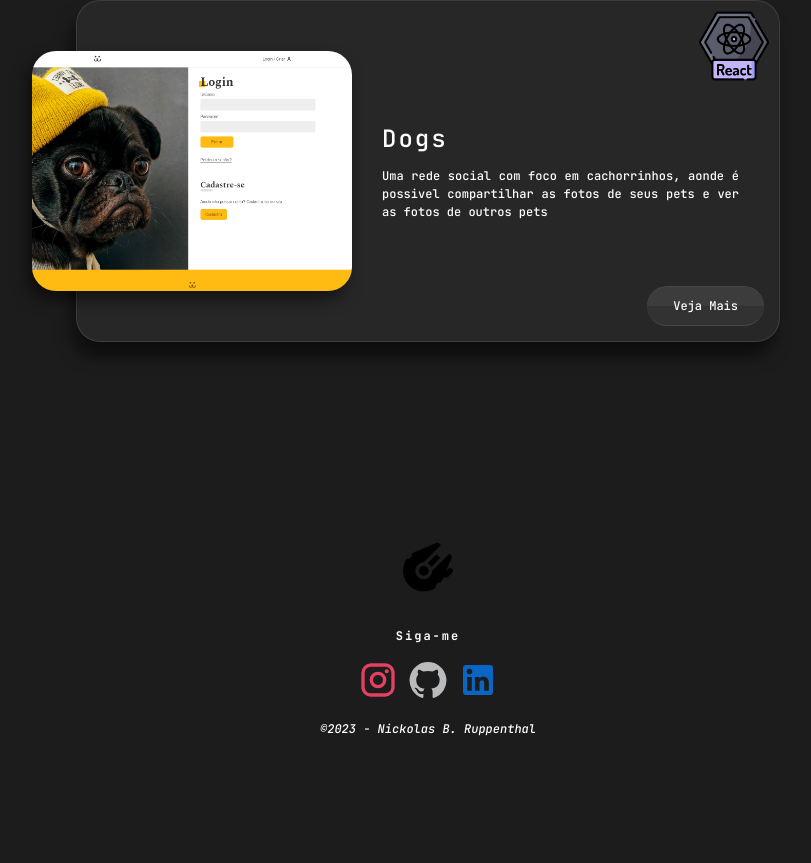
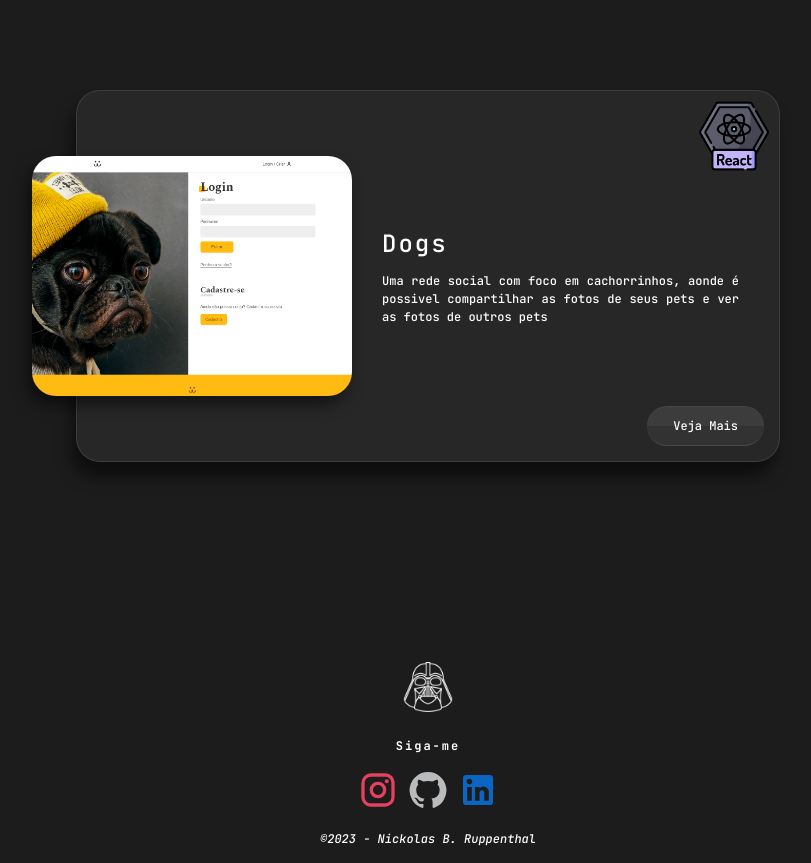
Before and after one commit to lothllann/Portfolio, a React (Vite) app: page /port/front in a window 1280 px wide. Shown: the part 1641-2504 px from the top of the page, without its empty margins (262-1073 px from the left). Before the commit the page ends 2394 px from the top, so only its background shows below. Built offline with nearby package versions, Linux system fonts and the light colour scheme.

Commit message:
portfolio

```diff
--- a/src/components/card/SiteCard.css
+++ b/src/components/card/SiteCard.css
@@ -10,6 +10,7 @@
   align-items: center;
   min-width: 350px ;
   width: 55vw;
+  height: 372px;
   max-width: 850px;
   padding: 50px 40px 50px 40px;
   background: rgba(255, 255, 255, 0.05);
@@ -23,6 +24,7 @@
 }
 
 .siteCard > img {
+  cursor: pointer;
   max-width: 400px;
   width: 25vw;
   height:30vh;
@@ -31,10 +33,23 @@
   margin-right: 30px;
   box-shadow: -5px 9px 15px rgba(0, 0, 0, 0.5);
   border-radius: inherit;
+  transition: all 0.5s ease-in-out;
   -webkit-border-radius: inherit;
   -moz-border-radius: inherit;
   -ms-border-radius: inherit;
   -o-border-radius: inherit;
+  -webkit-transition: all 0.5s ease-in-out;
+  -moz-transition: all 0.5s ease-in-out;
+  -ms-transition: all 0.5s ease-in-out;
+  -o-transition: all 0.5s ease-in-out;
+}
+
+.siteCard > img:hover{
+  transform: scale(1.3) translatex(25px) translateY(-25px);
+  -webkit-transform: scale(1.3) translatex(25px) translateY(-25px);
+  -moz-transform: scale(1.3) translatex(25px) translateY(-25px);
+  -ms-transform: scale(1.3) translatex(25px) translateY(-25px);
+  -o-transform: scale(1.3) translatex(25px) translateY(-25px);
 }
 
 .siteCard button {
@@ -78,7 +93,6 @@
 .siteCard p {
   font-size: 1.0em;
   text-align: justify;
-
   margin-top: 10px;
 }
 
@@ -98,7 +112,9 @@
     margin: 0 40px;
     padding-left: 50px;
     padding-right: 50px;
+    padding-bottom: 90px;
     width: 100%;
+    height: 372px;
   }
 
   .siteCard img {
@@ -106,4 +122,14 @@
     width: 100%;
     max-width: 1000px;
   }
+
+
+
+  .siteCard > img:hover{
+    transform: scale(1);
+    -webkit-transform: scale(1);
+    -moz-transform: scale(1);
+    -ms-transform: scale(1);
+    -o-transform: scale(1);
 }
+}
--- a/src/components/footer/Footer.tsx
+++ b/src/components/footer/Footer.tsx
@@ -1,4 +1,4 @@
-import falcon from '../../assets/millennium-falcon.png'
+import footerImg from '../../assets/darth-vader.png'
 import GitHubIcon from "@mui/icons-material/GitHub";
 import LinkedInIcon from "@mui/icons-material/LinkedIn";
 import InstagramIcon from "@mui/icons-material/Instagram";
@@ -6,7 +6,7 @@ import InstagramIcon from "@mui/icons-material/Instagram";
 const Footer = () => {
   return (
     <footer className='mt-[200px] flex flex-col items-center'>
-      <img className='w-[50px] mb-[35px]' src={falcon} alt="separador do footer" />
+      <img className='w-[50px] mb-[25px]' src={footerImg} alt="separador do footer" />
       <h1 className='font-bold'>Siga-me</h1>
       <div className='flex gap-[10px] mt-[15px]'>
         <div className='cursor-pointer hover:scale-125 transition-all'> <a href="https://www.instagram.com/ruupp___/"><InstagramIcon sx={{ fontSize: 40, color: "#E4405F" }}/> </a>  </div>
--- a/src/components/portfolio/HomePortfolio.tsx
+++ b/src/components/portfolio/HomePortfolio.tsx
@@ -6,7 +6,7 @@ const HomePortfolio = () => {
   return (
     <>
         <h1 className="text-4xl font-extrabold mb-[50px]" >Portfólio</h1>
-    <p>Aqui os projetos estão separados em 4 grupos, Front-End, Back-End, Full Stack e Mobile.</p>
+    <p className='text-[1.3em] min-w-0-[300px] max-w-[750px] text-center mt-[10px]'>Aqui os projetos estão separados em 4 grupos, Front-End, Back-End, Full Stack e Mobile.</p>
     <div className='flex flex-1 justify-around mt-[150px] max-[1400px]:mt-[125px] max-[1000px]:mt-[100px] mb-[20%] w-[100%] relative'>
     {
       portButtons.map((btn)=>(
--- a/src/components/portfolio/Portfolio.css
+++ b/src/components/portfolio/Portfolio.css
@@ -46,13 +46,13 @@ gap: 150px;
   -o-transform: translatey(-50px);
 }
 
-.intro--portfolio p {
+/* .intro--portfolio p {
   font-size: 1.3em;
   min-width: 300px;
   max-width: 750px;
   text-align: center;
   margin-top: 10px;
-}
+} */
 
 
 
--- a/src/components/skills/Skills.css
+++ b/src/components/skills/Skills.css
@@ -381,7 +381,6 @@ svg circle:nth-child(2) {
 
 .tecnologias {
   padding-top: 50px;
-  height: 100vh;
   display: flex;
   align-items: center;
   flex-direction: column;
@@ -398,7 +397,6 @@ svg circle:nth-child(2) {
 
 
 .containerTable--tecnologias {
-
   position: relative;
   z-index: 1;
   width: 70%;
@@ -409,7 +407,7 @@ svg circle:nth-child(2) {
   box-shadow: 0px 5px 15px rgba(0, 0, 0, 0.5);
   display: flex;
   border-radius: 10px;
-  margin-bottom: 50px;
+
   padding: 30px 25px;
 }
 
--- a/src/components/skills/Skills.tsx
+++ b/src/components/skills/Skills.tsx
@@ -8,6 +8,7 @@ import bb8 from "../lottieFiles/bb8.json";
 import { all, recentes } from "../../utils/tecnologias";
 import { languagesInfo } from "../../utils/linguagens";
 import HoverCardElement from "../card/HoverCard";
+import Footer from "../footer/Footer";
 
 const style = {
   height: 0.5 * window.innerHeight,
@@ -157,6 +158,7 @@ const Skills = () => {
           </div>
         </section>
       </main>
+      <Footer/>
     </>
   );
 };
--- a/src/utils/tecnologias.tsx
+++ b/src/utils/tecnologias.tsx
@@ -10,6 +10,8 @@ import zod from "../assets/zod.png";
 import dayjs from "../assets/dayjs.png";
 import prisma from "../assets/prisma.png";
 import radixUi from "../assets/radix.png";
+import vite from "../assets/vite.png";
+
 
 export const all = [
   {
@@ -109,6 +111,14 @@ export const all = [
     link: "https://day.js.org/",
     about: "Day.js é uma biblioteca JavaScript minimalista que analisa, valida, manipula e exibe datas e horas.",
   },
+  {
+    name: "Vite",
+    srcImg: vite,
+    recente: true,
+    socialMedia: "@vite_js",
+    link: "https://vitejs.dev/",
+    about: "Vite é uma ferramenta de compilação que visa fornecer uma experiência de desenvolvimento mais rápida e enxuta para projetos da Web modernos.",
+  },
 ];
 
 export const recentes = all.filter((i) => i.recente === true);
```
Also changed, not shown: src/assets/darth-vader.png (added), src/assets/vite.png (added).
